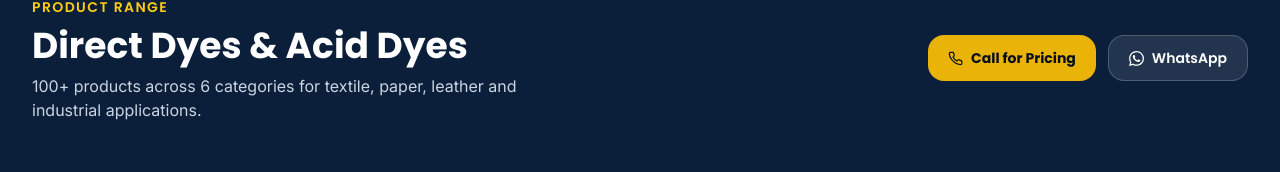
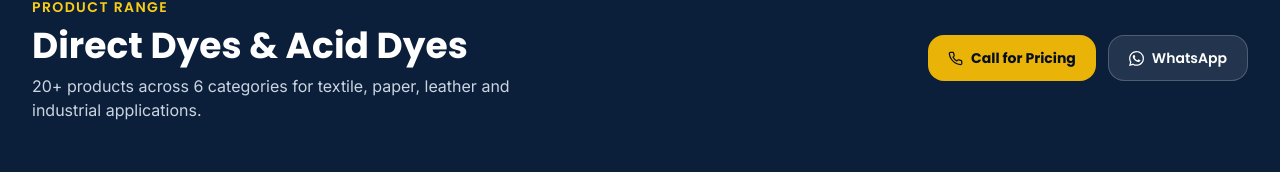
Before and after one commit to Patel-Divy-11/sanjay_industries, a Next.js app: page /products in a window 1280 px wide. Shown: the part 152-324 px from the top of the page. Built offline with nearby package versions, Linux system fonts and the light colour scheme.

Commit message:
Update product count from 100 to 20

```diff
--- a/src/app/products/page.tsx
+++ b/src/app/products/page.tsx
@@ -31,7 +31,7 @@ export default function ProductsPage() {
                 Direct Dyes &amp; Acid Dyes
               </h1>
               <p className="text-slate-300 max-w-lg">
-                100+ products across 6 categories for textile, paper, leather and industrial applications.
+                20+ products across 6 categories for textile, paper, leather and industrial applications.
               </p>
             </div>
             {/* Header CTAs */}
```
